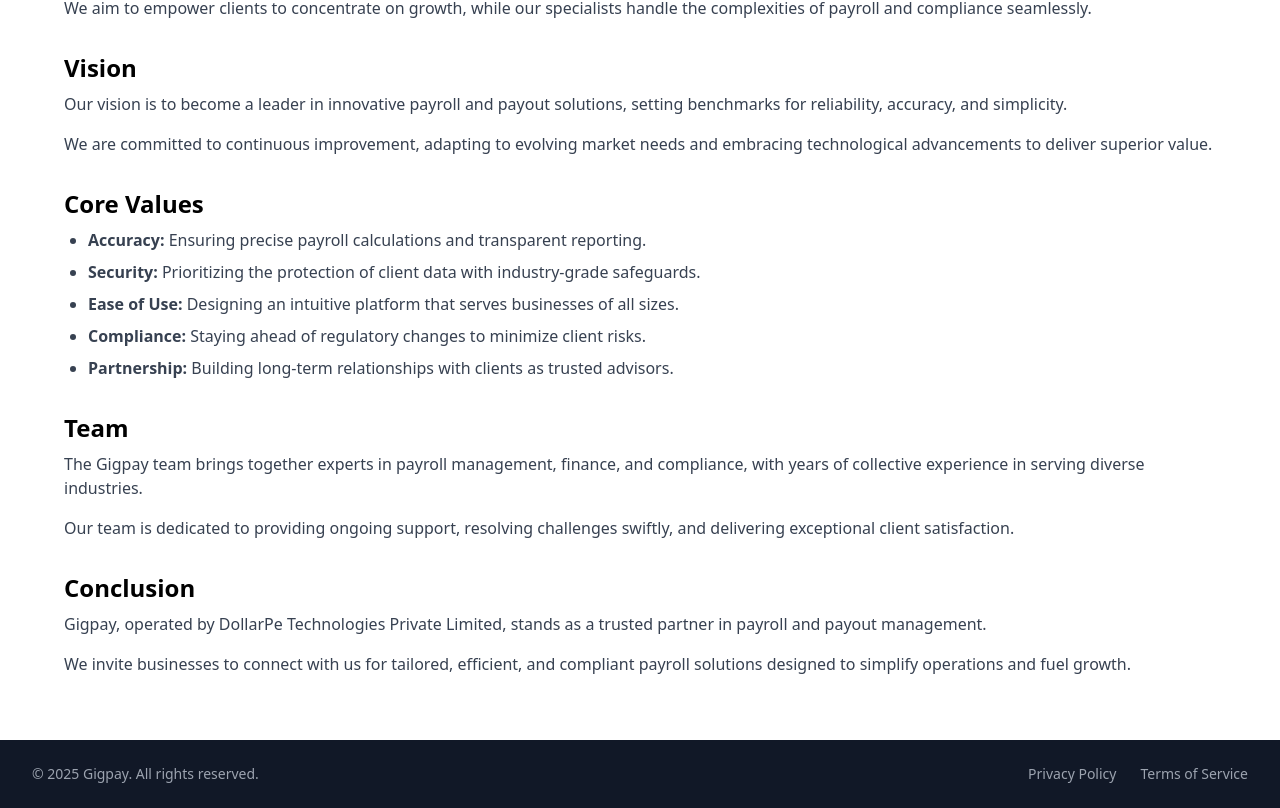
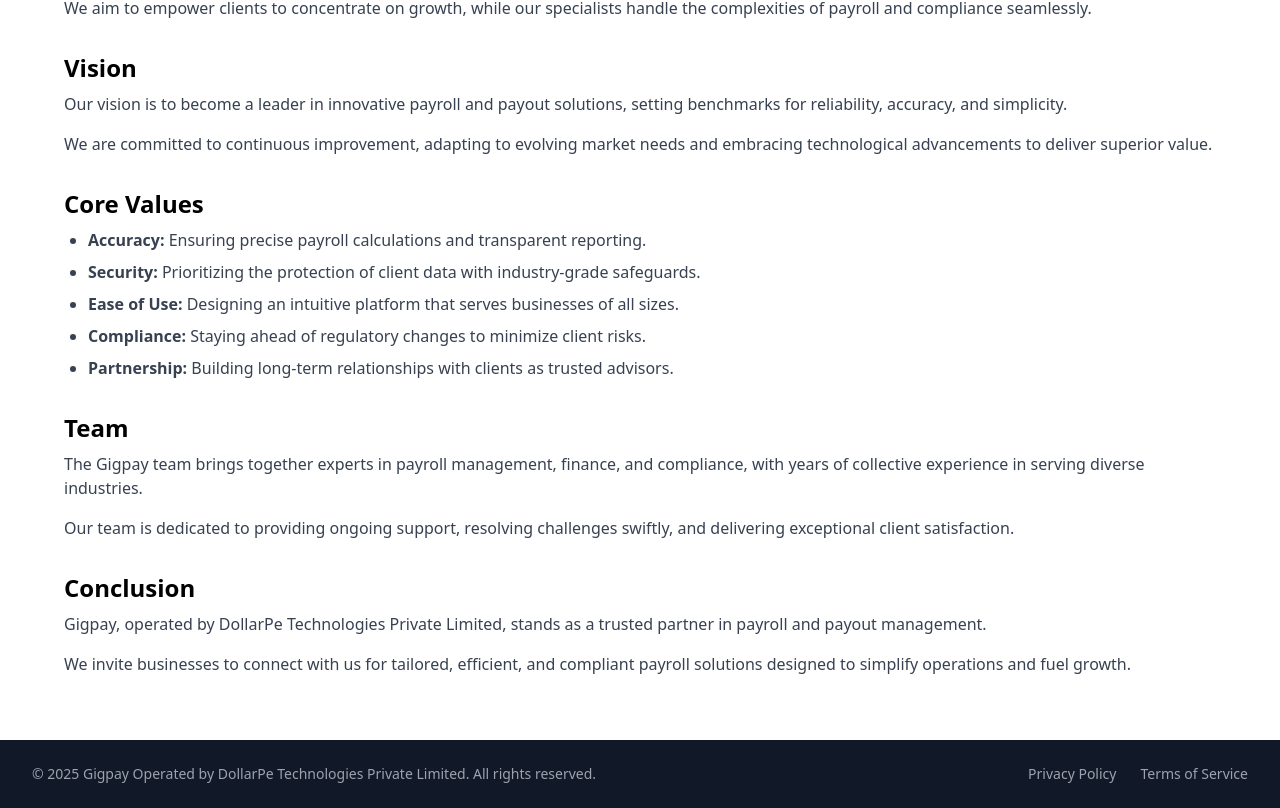
Before and after one commit to dollarpe/dollarpe-payroll-supabase, a React (Vite) app: page /about in a window 1280 px wide. Shown: the part 604-1412 px from the top of the page. Built offline with nearby package versions, Linux system fonts and the light colour scheme; no server answers.

Commit message:
footer updated

```diff
--- a/src/components/Footer.tsx
+++ b/src/components/Footer.tsx
@@ -6,7 +6,7 @@ export default function Footer() {
       <div className="max-w-7xl mx-auto">
         <div className="flex flex-col md:flex-row justify-between items-center">
           <p className="text-gray-400 text-sm">
-            © 2025 Gigpay. All rights reserved.
+            © 2025 Gigpay Operated by DollarPe Technologies Private Limited. All rights reserved.
           </p>
           <div className="flex space-x-6 mt-4 md:mt-0">
             <a href="/privacy" className="text-gray-400 hover:text-emerald-400 transition-colors text-sm">Privacy Policy</a>
```
